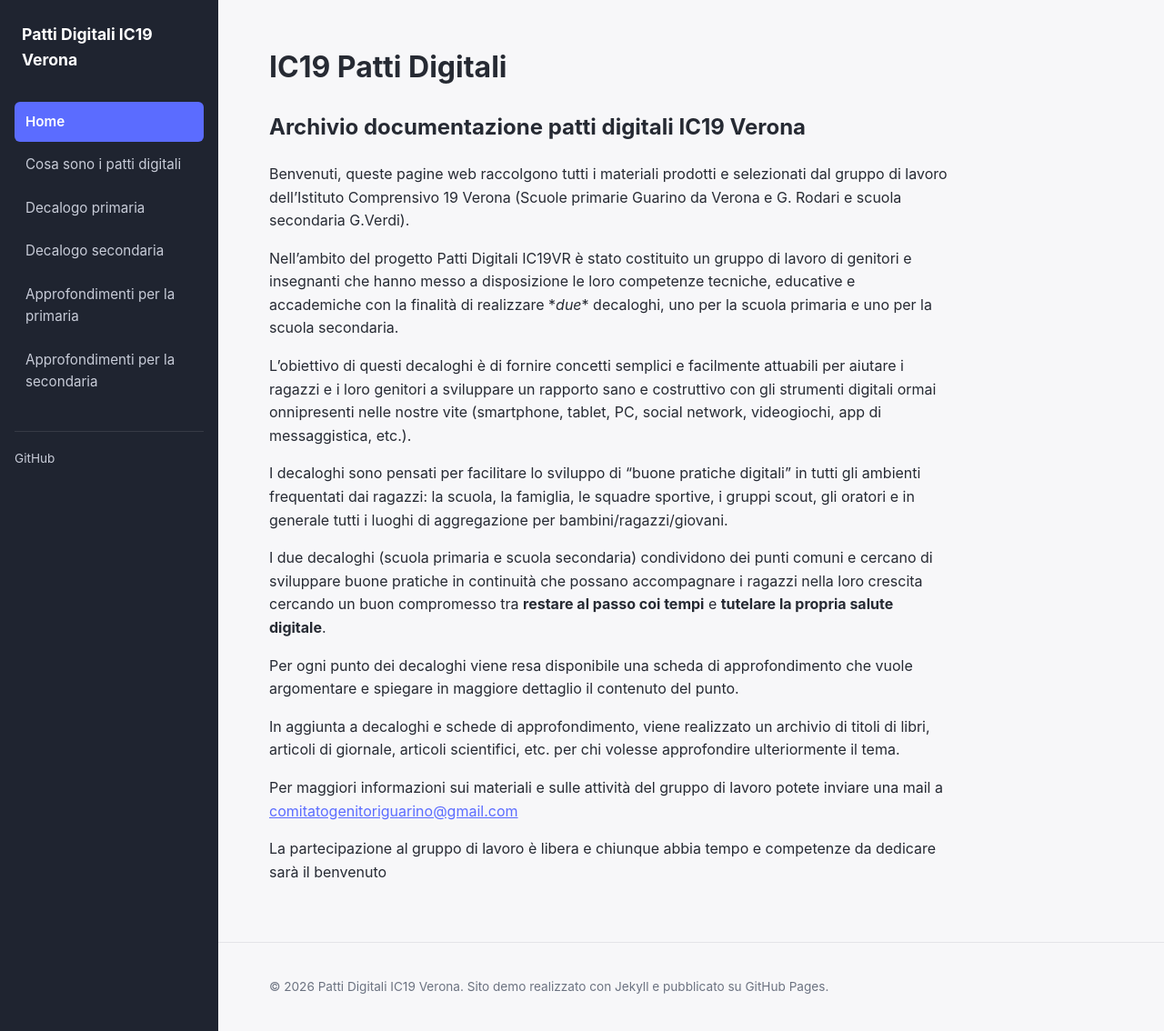
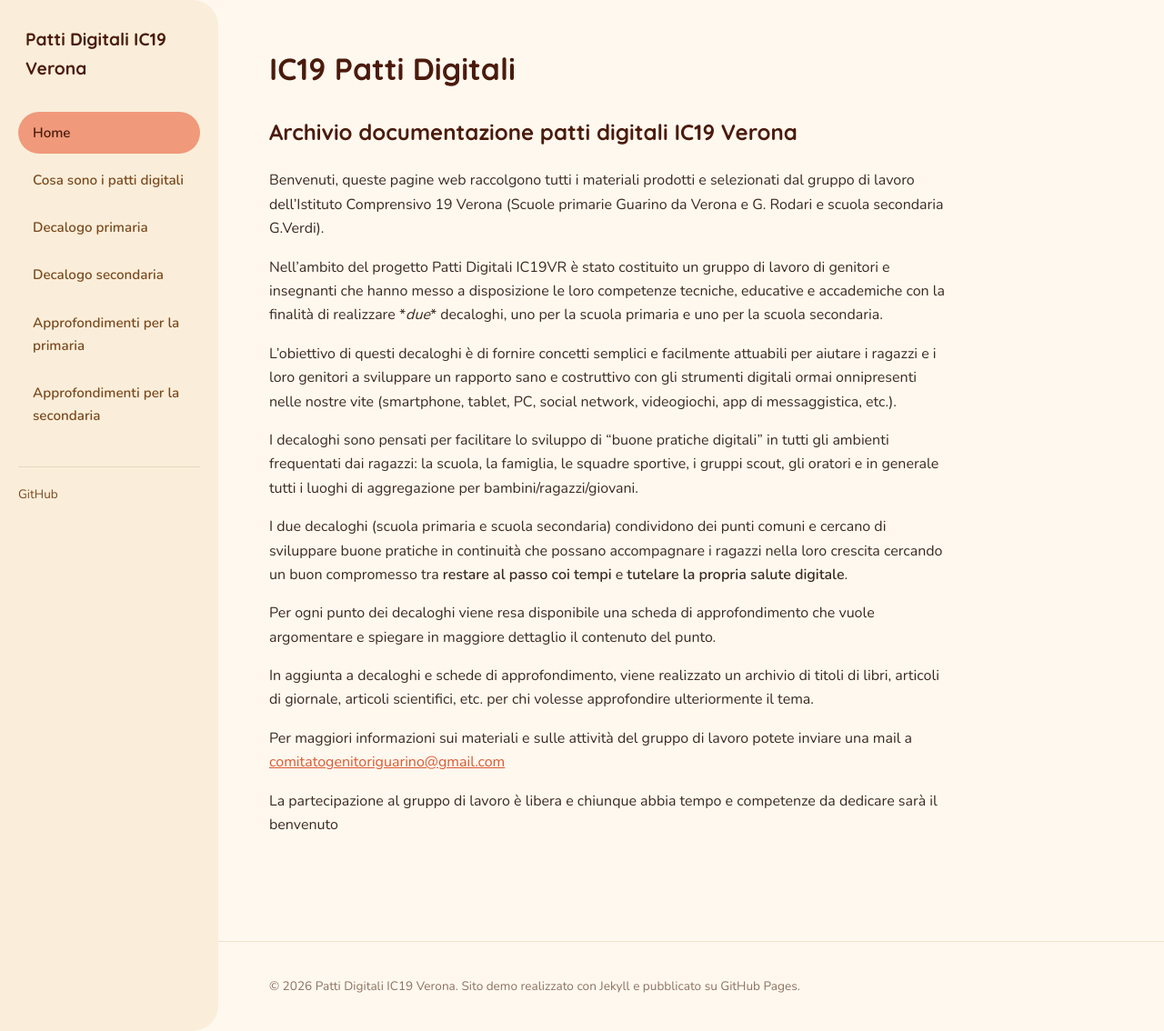
Before and after one commit to albvalente/prova, a Jekyll site: the page built from index.md, in a window 1280 px wide and 1134 px high. Shown: the whole window at 91% size. Built offline with Jekyll 4.4.1, drawn with Linux system fonts in a browser that asks for light colours.

Commit message:
Update default.html

```diff
--- a/_layouts/default.html
+++ b/_layouts/default.html
@@ -5,7 +5,7 @@
   <meta name="viewport" content="width=device-width, initial-scale=1.0">
   <title>{% if page.title %}{{ page.title }} · {% endif %}{{ site.title }}</title>
   <meta name="description" content="{{ page.description | default: site.description }}">
-  <link rel="stylesheet" href="{{ '/assets/css/style.css' | relative_url }}">
+  <link rel="stylesheet" href="{{ '/assets/css/style-scuola-gentile.css' | relative_url }}">
 </head>
 <body>
   <div class="layout">
```
